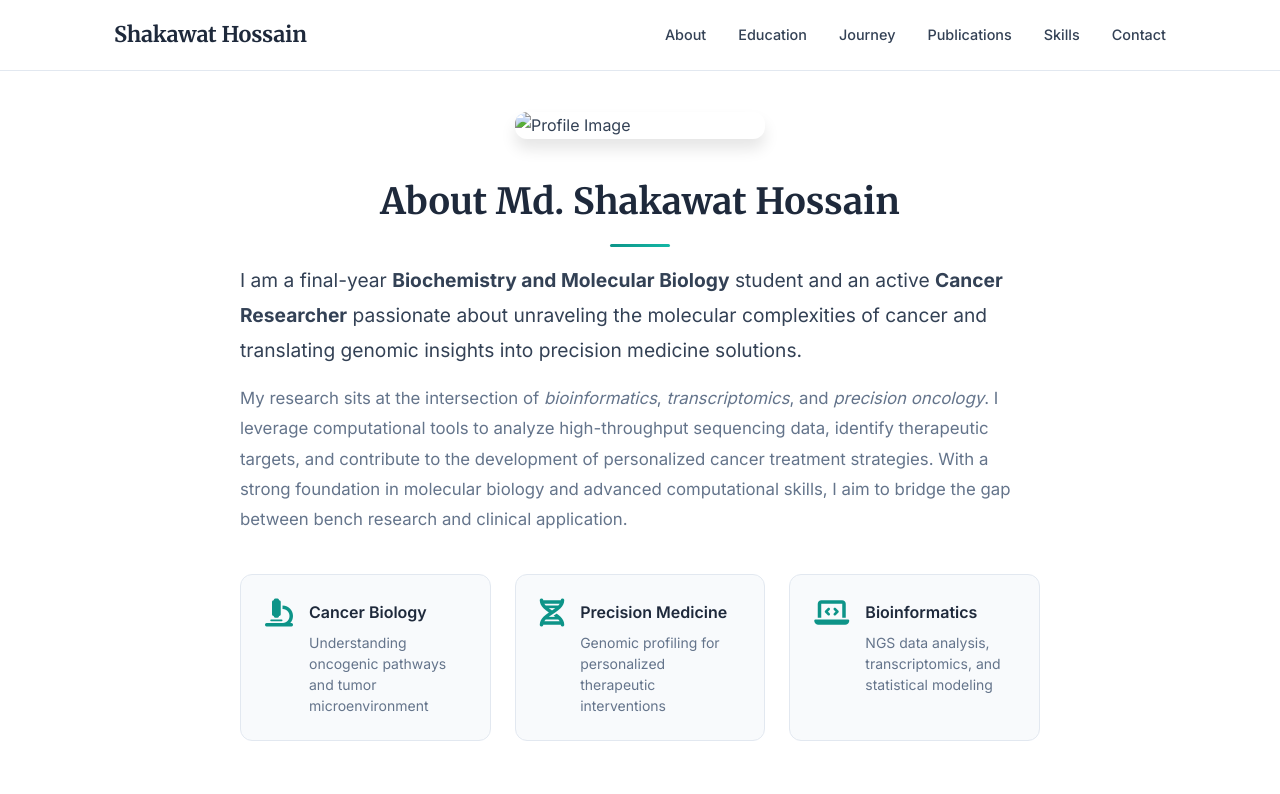
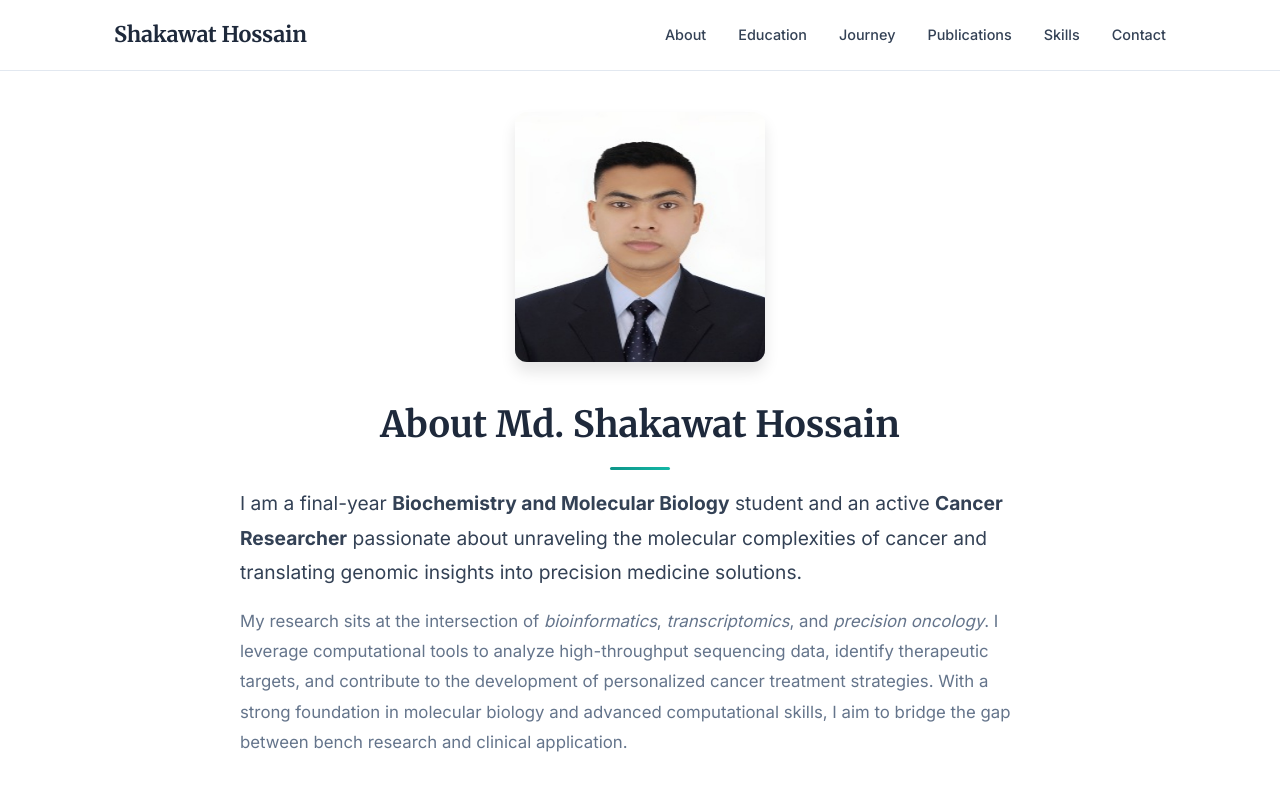
Before and after one commit to shakawat96907/shakawat-hossain, a plain HTML site: page index.html in a window 1280 px wide. Shown: the top 794 px of the page. Drawn offline with Linux system fonts and the light colour scheme.

Commit message:
Update image path to match renamed file

```diff
--- a/index.html
+++ b/index.html
@@ -50,7 +50,7 @@
             <div class="container">
                 <div class="about__content">
                     <div class="about__text">
-                        <img src="profile image.jpg" alt="Profile Image" class="about__profile-img">
+                        <img src="profile-image.jpg" alt="Profile Image" class="about__profile-img">
                         <h2 class="section__title">About Md. Shakawat Hossain</h2>
                         <p class="about__intro">
                             I am a final-year <strong>Biochemistry and Molecular Biology</strong> student and an active
```
